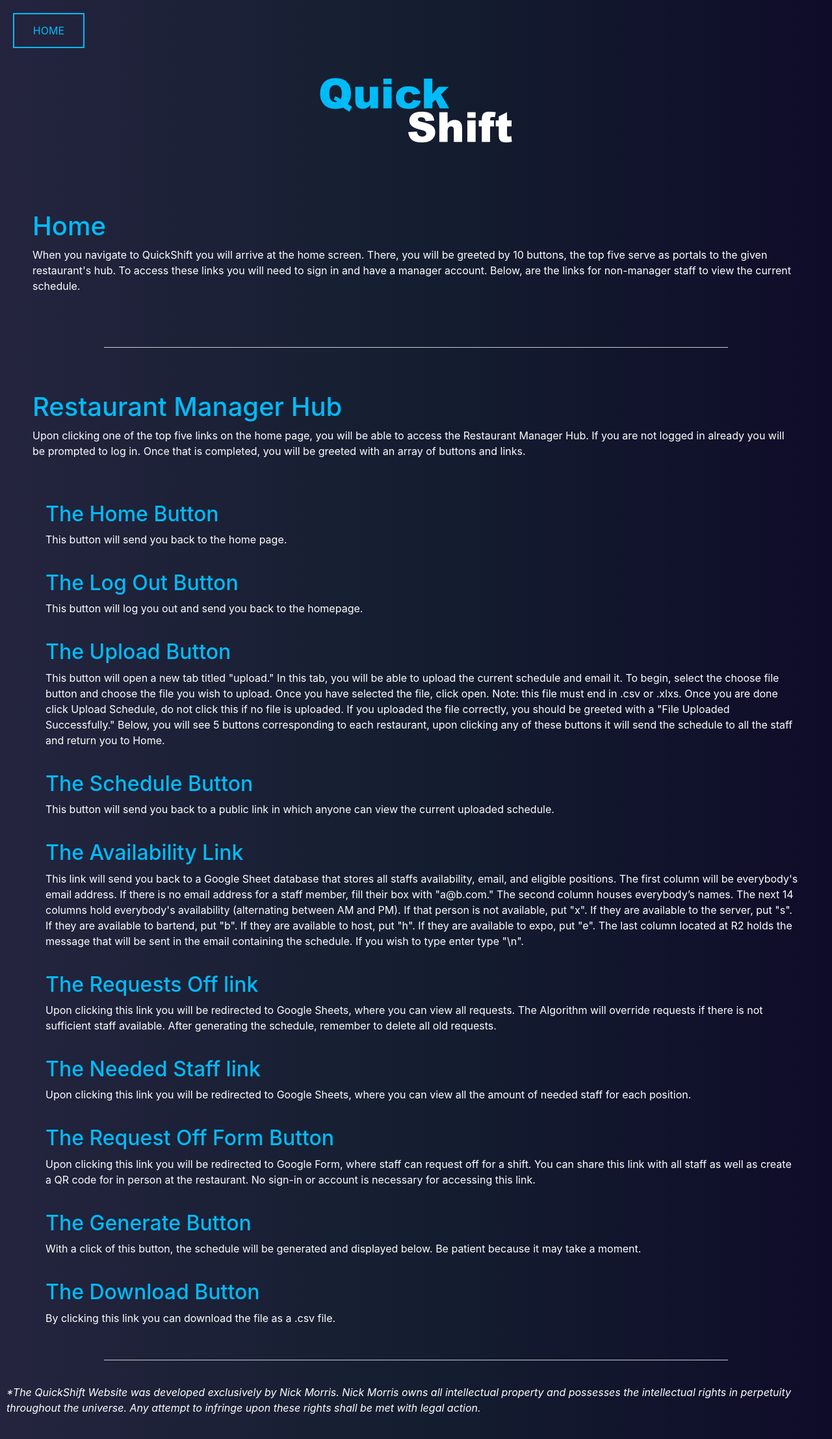
After one commit to Nick22morris/QuickShift, a Django app: page /help in a window 1280 px wide. The commit adds this page. Shown: the whole page at 65% size. Run offline with Django 4.2, Linux system fonts and the light colour scheme; some libraries are stand-ins or nearby versions.

Commit message:
Added user guide

```diff
--- a/mysite/static/css/styles.css
+++ b/mysite/static/css/styles.css
@@ -53,7 +53,7 @@ input[type=file] {
   color: white;
 }
 h2 {
-color: #FFFFFF;}
+color: #00bbf9;}
 label {
   color:white;
 }
@@ -197,3 +197,27 @@ tr:hover {background-color: #00bbf9;}
 hr { display: block; height: 1px;
     border: 0; border-top: 1px solid #ccc;
     margin: 1em 0; padding: 0; width: 75%; }
+p {
+  color: white;
+}
+.big {
+  padding-top: 50px;
+  padding-right: 50px;
+  padding-bottom: 50px;
+  padding-left: 50px;
+}
+.medium {
+    padding-right: 50px;
+    padding-bottom: 20px;
+    padding-left: 70px;
+}
+.disclaimer {
+  padding-top: 20px;
+  padding-right: 10px;
+  padding-bottom: 20px;
+  padding-left: 10px;
+}
+.offset {
+  padding-top: 20px;
+  padding-left: 20px;
+}
--- a/mysite/templates/frisco.html
+++ b/mysite/templates/frisco.html
@@ -11,6 +11,7 @@
 </head>
 
 <body>
+  <div class="offset">
     {% if user.is_authenticated %}
     <a href="{% url 'start' %}">
       <button class="gb">Home</button>
@@ -24,6 +25,8 @@
     <a href="{% url 'schedule-frisco' %}" target=_blank>
       <button class="gb">Schedule</button>
     </a>
+  </div>
+
   {% else %}
   <!-- logs in user -->
   <a href="{% url 'login'%}">
--- /dev/null
+++ b/mysite/templates/help.html
@@ -0,0 +1,81 @@
+{% load static %}
+<!DOCTYPE html>
+<html lang="en" dir="ltr">
+
+<head>
+  <meta charset="utf-8">
+  <title>Help</title>
+  <link rel="stylesheet" href="https://stackpath.bootstrapcdn.com/bootstrap/4.3.1/css/bootstrap.min.css" integrity="sha384-ggOyR0iXCbMQv3Xipma34MD+dH/1fQ784/j6cY/iJTQUOhcWr7x9JvoRxT2MZw1T" crossorigin="anonymous">
+  <link rel="shortcut icon" type="image/jpg" href="{%  static  '/css/favicon.ico'  %}" />
+  <link rel="stylesheet" type="text/css" href="{%  static  '/css/styles.css'  %}">
+</head>
+
+<body>
+  <div class="offset">
+    <a href="{% url 'start' %}">
+      <button class="gb">Home</button>
+    </a>
+  </div>
+  <center>
+    <img src="{%  static  '/css/logo.png'  %}" alt="QuickShift Logo" style="width:320px;height:200px;">
+  </center>
+  <div class="big">
+    <h1>Home</h1>
+    <p>When you navigate to QuickShift you will arrive at the home screen. There, you will be greeted by 10 buttons, the top five serve as portals to the given restaurant's hub. To access these links you will need to sign in and have a manager account. Below, are the links for non-manager staff to view the current schedule.</p>
+  </div>
+  <center>
+  <hr>
+  </center>
+  <div class="big">
+    <h1>Restaurant Manager Hub</h1>
+    <p>Upon clicking one of the top five links on the home page, you will be able to access the Restaurant Manager Hub. If you are not logged in already you will be prompted to log in. Once that is completed, you will be greeted with an array of buttons and links.</p>
+  </div>
+  <div class="medium">
+    <h2>The Home Button</h2>
+    <p>This button will send you back to the home page.</p>
+  </div>
+  <div class="medium">
+    <h2>The Log Out Button</h2>
+    <p>This button will log you out and send you back to the homepage.</p>
+  </div>
+  <div class="medium">
+    <h2>The Upload Button</h2>
+    <p>This button will open a new tab titled "upload." In this tab, you will be able to upload the current schedule and email it. To begin, select the choose file button and choose the file you wish to upload. Once you have selected the file, click open. Note: this file must end in .csv or .xlxs. Once you are done click Upload Schedule, do not click this if no file is uploaded. If you uploaded the file correctly, you should be greeted with a "File Uploaded Successfully." Below, you will see 5 buttons corresponding to each restaurant, upon clicking any of these buttons it will send the schedule to all the staff and return you to Home.</p>
+  </div>
+  <div class="medium">
+    <h2>The Schedule Button</h2>
+    <p>This button will send you back to a public link in which anyone can view the current uploaded schedule.</p>
+  </div>
+  <div class="medium">
+    <h2>The Availability Link</h2>
+    <p>This link will send you back to a Google Sheet database that stores all staffs availability, email, and eligible positions. The first column will be everybody's email address. If there is no email address for a staff member, fill their box with "a@b.com." The second column houses everybody’s names. The next 14 columns hold everybody's availability (alternating between AM and PM). If that person is not available, put "x". If they are available to the server, put "s". If they are available to bartend, put "b". If they are available to host, put "h". If they are available to expo, put "e". The last column located at R2 holds the message that will be sent in the email containing the schedule. If you wish to type enter type "\n".</p>
+  </div>
+  <div class="medium">
+    <h2>The Requests Off link</h2>
+    <p>Upon clicking this link you will be redirected to Google Sheets, where you can view all requests. The Algorithm will override requests if there is not sufficient staff available. After generating the schedule, remember to delete all old requests.</p>
+  </div>
+  <div class="medium">
+    <h2>The Needed Staff link</h2>
+    <p>Upon clicking this link you will be redirected to Google Sheets, where you can view all the amount of needed staff for each position.</p>
+  </div>
+  <div class="medium">
+    <h2>The Request Off Form Button</h2>
+    <p>Upon clicking this link you will be redirected to Google Form, where staff can request off for a shift. You can share this link with all staff as well as create a QR code for in person at the restaurant. No sign-in or account is necessary for accessing this link.</p>
+  </div>
+  <div class="medium">
+    <h2>The Generate Button</h2>
+    <p>With a click of this button, the schedule will be generated and displayed below. Be patient because it may take a moment.</p>
+  </div>
+  <div class="medium">
+    <h2>The Download Button</h2>
+    <p>By clicking this link you can download the file as a .csv file.</p>
+  </div>
+  <center>
+  <hr>
+  </center>
+  <div class="disclaimer">
+    <p><i>*The QuickShift Website was developed exclusively by Nick Morris. Nick Morris owns all intellectual property and possesses the intellectual rights in perpetuity throughout the universe. Any attempt to infringe upon these rights shall be met with legal action.</i></p>
+  </div>
+  </body>
+
+</html>
--- a/mysite/templates/home.html
+++ b/mysite/templates/home.html
@@ -12,6 +12,7 @@
 
 <body>
   {% if user.is_authenticated %}
+  <div class="offset">
     <a href="{% url 'start' %}">
       <button class="gb">Home</button>
     </a>
@@ -24,6 +25,8 @@
     <a href="{% url 'schedule-plano' %}" target=_blank>
       <button class="gb">Schedule</button>
     </a>
+  </div>
+
   {% else %}
   <!-- logs in user -->
   <a href="{% url 'login'%}">
--- a/mysite/templates/hub.html
+++ b/mysite/templates/hub.html
@@ -11,6 +11,11 @@
 </head>
 
 <body>
+  <div class="offset">
+    <a href="{% url 'help' %}">
+      <button class="gb">Help</button>
+    </a>
+  </div>
   <center>
     <img src="{%  static  '/css/logo.png'  %}" alt="QuickShift Logo" style="width:320px;height:200px;">
     </center>
--- a/mysite/templates/italian.html
+++ b/mysite/templates/italian.html
@@ -12,6 +12,7 @@
 
 <body>
   {% if user.is_authenticated %}
+  <div class="offset">
     <a href="{% url 'start' %}">
       <button class="gb">Home</button>
     </a>
@@ -24,6 +25,8 @@
     <a href="{% url 'schedule-italian' %}" target=_blank>
       <button class="gb">Schedule</button>
     </a>
+  </div>
+
   {% else %}
   <!-- logs in user -->
   <a href="{% url 'login'%}">
--- a/mysite/templates/pizza.html
+++ b/mysite/templates/pizza.html
@@ -12,6 +12,7 @@
 
 <body>
   {% if user.is_authenticated %}
+  <div class="offset">
     <a href="{% url 'start' %}">
       <button class="gb">Home</button>
     </a>
@@ -24,6 +25,7 @@
     <a href="{% url 'schedule-pizza' %}" target=_blank>
       <button class="gb">Schedule</button>
     </a>
+  </div>
   {% else %}
   <!-- logs in user -->
   <a href="{% url 'login'%}">
--- a/mysite/templates/wood.html
+++ b/mysite/templates/wood.html
@@ -12,6 +12,7 @@
 
 <body>
   {% if user.is_authenticated %}
+  <div class="offset">
     <a href="{% url 'start' %}">
       <button class="gb">Home</button>
     </a>
@@ -24,6 +25,8 @@
     <a href="{% url 'schedule-WFG' %}" target=_blank>
       <button class="gb">Schedule</button>
     </a>
+  </div>
+
   {% else %}
   <!-- logs in user -->
   <a href="{% url 'login'%}">
--- a/mysite/urls.py
+++ b/mysite/urls.py
@@ -21,6 +21,7 @@ urlpatterns = [
     path(r'admin/', admin.site.urls),
     path(r'', views.home),
     path(r'hub', views.home, name="start"),
+    path(r'help', views.help, name="help"),
     # Plano
     path(r'kbj-plano', views.button, name='kbj-plano'),
     path(r'kbj-plano-schedule', views.kbjplano, name="plano_script"),
--- a/mysite/views.py
+++ b/mysite/views.py
@@ -7,6 +7,10 @@ from django.core.files.storage import FileSystemStorage
 @login_required(login_url='/accounts/login/')
 def button(request):
     return render(request, "home.html")
+
+
+def help(request):
+    return render(request, "help.html")
 
 
 def home(request):
```
Also changed, not shown: 2 other files. Lines whose indentation alone changed are shown as unchanged.
